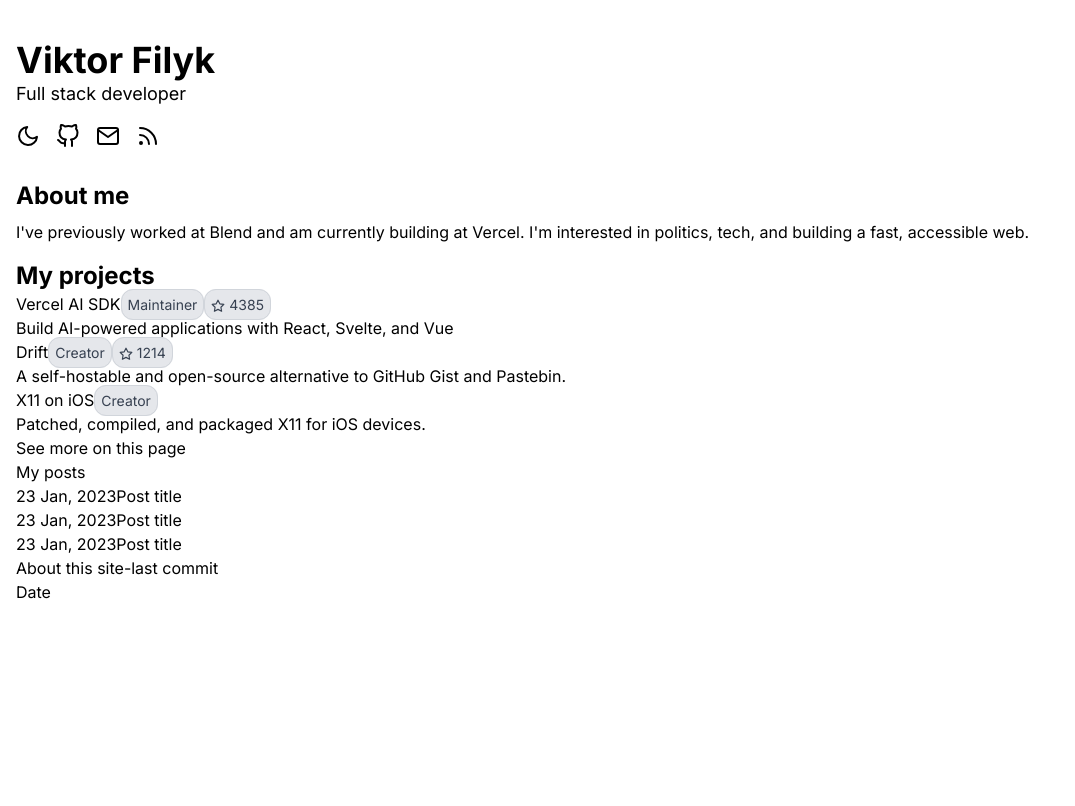
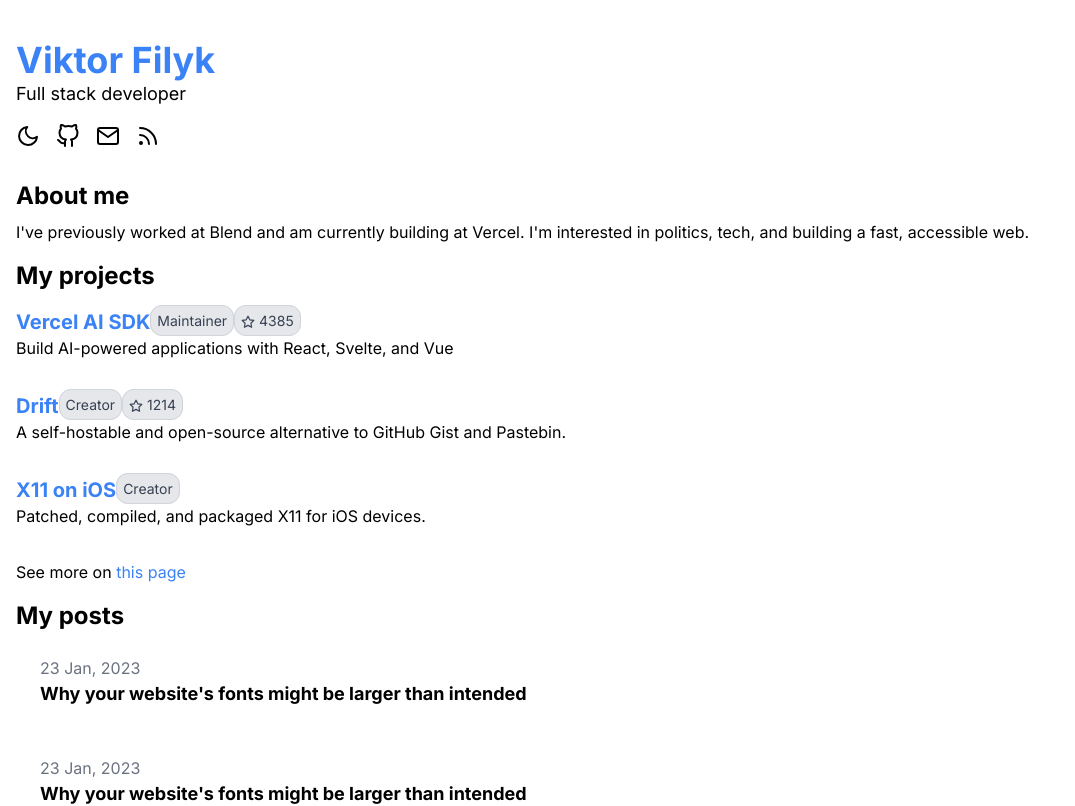
Before and after one commit to viktorfilyk4/blog-with-nextjs, a Next.js app: page / in a window 1280 px wide. Shown: the top 806 px of the page, without its empty margins (0-1075 px from the left). Built offline with nearby package versions, Linux system fonts and the light colour scheme.

Commit message:
Dark mode set up; Some UI changes; other fixes

```diff
--- a/src/app/_components/dark-mode-toggle.tsx
+++ b/src/app/_components/dark-mode-toggle.tsx
@@ -1,17 +1,28 @@
 "use client"
 
 import { useTheme } from "next-themes"
+import { useEffect, useState } from "react"
 import { Moon, Sun } from "react-feather"
+import Skeleton from "react-loading-skeleton"
+import "react-loading-skeleton/dist/skeleton.css"
 
-type DarkModeToggleProps = {
-
-}
+type DarkModeToggleProps = {}
 
 export default function DarkModeToggle({}: DarkModeToggleProps) {
+  const [mounted, setMounted] = useState(false)
   const { theme, setTheme } = useTheme()
+
+  useEffect(() => {
+    setMounted(true)
+  }, [])
+
+  if (!mounted) {
+    return <Skeleton enableAnimation baseColor="#144ab5" />
+  }
+
   return (
-    <button onClick={() => setTheme(theme === "dark" ? "light" : "dark")}>
-      {theme === "dark" ? <Sun/> : <Moon/>}
+    <button className='dark:text-gray-400' onClick={() => setTheme(theme === "dark" ? "light" : "dark")}>
+      {theme === "dark" ? <Sun /> : <Moon />}
     </button>
   )
 }
--- a/src/app/_components/post.tsx
+++ b/src/app/_components/post.tsx
@@ -1,15 +1,23 @@
+import Link from "next/link"
+import { ArrowUpRight } from "react-feather"
+
 type PostProps = {
   date: string
-  title: string
-  ref?: string
+  children: React.ReactNode
+  externalRef?: string
 }
 
-export default function Post({ date, title, ref }: PostProps) {
+export default function Post({ date, children, externalRef }: PostProps) {
   return (
-    <a href="#">
-      <span>{date}</span>
-      <span>{title}</span>
-      {ref && <a href={ref}>{ref}</a>}
-    </a>
+    <Link href='#' className='block p-6 hover:bg-gray-100 dark:hover:bg-slate-800 rounded-md'>
+      <div className='text-gray-500'>{date}</div>
+      <div className="text-lg font-bold dark:text-white">{children}</div>
+      {externalRef && (
+        <div className='flex text-sm text-gray-500'>
+          <span>{externalRef}</span>
+          <ArrowUpRight/>
+        </div>
+      )}
+    </Link>
   )
 }
--- a/src/app/_components/project-badge.tsx
+++ b/src/app/_components/project-badge.tsx
@@ -4,8 +4,10 @@
 export default function ProjectBadge({ innerContent }: ProjectBadgeProps) {
   let badge
   let badgeCommonStyles =
-    "border border-solid rounded-xl border-gray-300 text-sm p-1.5 text-gray-700 bg-gray-200"
+    "border border-solid rounded-xl border-gray-300 text-sm p-1.5 text-gray-700 bg-gray-200 dark:text-gray-400 dark:bg-gray-800"
 
+  // if: just badge with string
+  // else: badge as a link
   if (typeof innerContent === "string") {
     badge = <span className={badgeCommonStyles}>{innerContent}</span>
   } else {
@@ -15,10 +17,10 @@
           href={innerContent.url}
           target='_blank'
           className={
-            badgeCommonStyles + " hover:bg-gray-300 hover:cursor-pointer"
+            badgeCommonStyles + " hover:bg-gray-300 hover:cursor-pointer dark:hover:bg-gray-500"
           }
         >
-          <Star className='inline-block text-gray-700 w-3.5 h-3.5' />{" "}
+          <Star className='inline-block text-gray-700 w-3.5 h-3.5 dark:text-gray-400' />{" "}
           {innerContent.starsCount}
         </a>
       </span>
--- a/src/app/_components/project.tsx
+++ b/src/app/_components/project.tsx
@@ -15,16 +15,16 @@
   description
 }: ProjectProps) {
   return (
-    <div>
+    <div className="py-4">
       <div className='flex'>
-        <a href={url}>{title}</a>
+        <a href={url} className='text-blue-500 text-xl font-bold hover:underline'>{title}</a>
         <div>
           {badges.map((badge, i) => (
             <ProjectBadge key={i} innerContent={badge.innerContent} />
           ))}
         </div>
       </div>
-      <p>{description}</p>
+      <p className='dark:text-white'>{description}</p>
     </div>
   )
 }
--- a/src/app/_components/social-icon.tsx
+++ b/src/app/_components/social-icon.tsx
@@ -7,7 +7,7 @@
 
 export default function SocialIcon({ IconComponent, url }: SocialIconProps) {
   return (
-    <a href={url}>
+    <a href={url} className='dark:text-gray-400'>
       <IconComponent />
     </a>
   )
--- a/src/app/layout.tsx
+++ b/src/app/layout.tsx
@@ -16,8 +16,8 @@
 
 export default function RootLayout({ children }: RootLayoutProps) {
   return (
-    <html className='' lang='en'>
-      <body className={inter.className + " dark:bg-gray-800"}>
+    <html lang='en' suppressHydrationWarning>
+      <body className={inter.className}>
         <NextThemesProvider>{children}</NextThemesProvider>
       </body>
     </html>
--- a/src/app/page.tsx
+++ b/src/app/page.tsx
@@ -4,54 +4,65 @@
 import HomeFooter from "./_components/footer"
 import SocialIcon from "./_components/social-icon"
 import { projects } from "./_lib/mocks"
-import DarkMode from "./_components/dark-mode-toggle"
+import DarkModeToggle from "./_components/dark-mode-toggle"
+import Link from "next/link"
 
 export default async function Page() {
   return (
     <main className='container mx-auto px-4'>
       <div className='pb-4'>
         <div className='pt-10 pb-4'>
-          <h1 className='border-gray-900 text-4xl font-bold'>Viktor Filyk</h1>
-          <h2 className='text-lg'>Full stack developer</h2>
+          <h1 className='border-gray-900 text-4xl font-bold text-blue-500'>
+            Viktor Filyk
+          </h1>
+          <h2 className='text-lg dark:text-white'>Full stack developer</h2>
         </div>
         <div className='flex gap-x-4'>
-          <DarkMode />
-          <SocialIcon IconComponent={GitHub} url={`${process.env.GITHUB_LINK}`} />
-          <SocialIcon IconComponent={Mail} url={`mailto:${process.env.MAILTO_EMAIL}`} />
-          <SocialIcon IconComponent={Rss} url={`${process.env.DOMAIN}/feed.xml`} />
+          <DarkModeToggle />
+          <SocialIcon
+            IconComponent={GitHub}
+            url={`${process.env.GITHUB_LINK}`}
+          />
+          <SocialIcon
+            IconComponent={Mail}
+            url={`mailto:${process.env.MAILTO_EMAIL}`}
+          />
+          <SocialIcon
+            IconComponent={Rss}
+            url={`${process.env.DOMAIN}/feed.xml`}
+          />
         </div>
       </div>
-      {/* everything above is finished (logic, not styles) */}
       <div className='py-4'>
-        <h3 className='text-2xl font-bold pb-2'>About me</h3>
-        <p>
+        <h3 className='text-2xl font-bold pb-2 dark:text-white'>About me</h3>
+        <p className='dark:text-white'>
           I've previously worked at Blend and am currently building at Vercel.
           I'm interested in politics, tech, and building a fast, accessible web.
         </p>
       </div>
       <div>
-        <h3 className='text-2xl font-bold'>My projects</h3>
+        <h3 className='text-2xl font-bold dark:text-white'>My projects</h3>
         <div>
           {projects.map((pr) => {
             return <Project {...pr} />
           })}
         </div>
-        <div>
-          See more on <a href='#'>this page</a>
+        <div className="py-4 dark:text-white">
+          See more on <Link href='/projects' className='text-blue-500'>this page</Link>
         </div>
       </div>
       <div>
-        <h3>My posts</h3>
+        <h3 className='text-2xl font-bold dark:text-white'>My posts</h3>
         <div>
           <ul>
             <li>
-              <Post date='23 Jan, 2023' title='Post title' />
+              <Post date='23 Jan, 2023'>Why your website's fonts might be larger than intended</Post>
             </li>
             <li>
-              <Post date='23 Jan, 2023' title='Post title' />
+              <Post date='23 Jan, 2023'>Why your website's fonts might be larger than intended</Post>
             </li>
             <li>
-              <Post date='23 Jan, 2023' title='Post title' />
+              <Post date='23 Jan, 2023' externalRef="https://vercel.com">Why your website's fonts might be larger than intended</Post>
             </li>
           </ul>
         </div>
```
